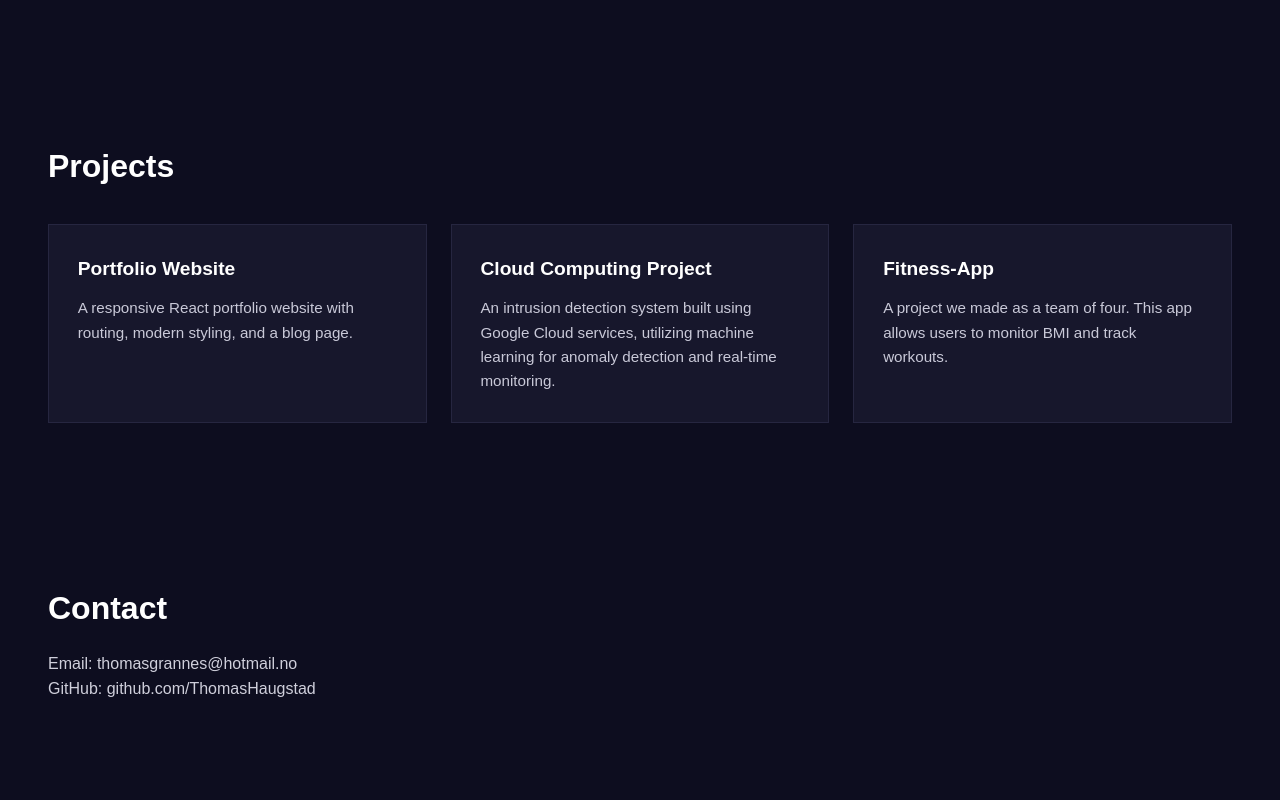
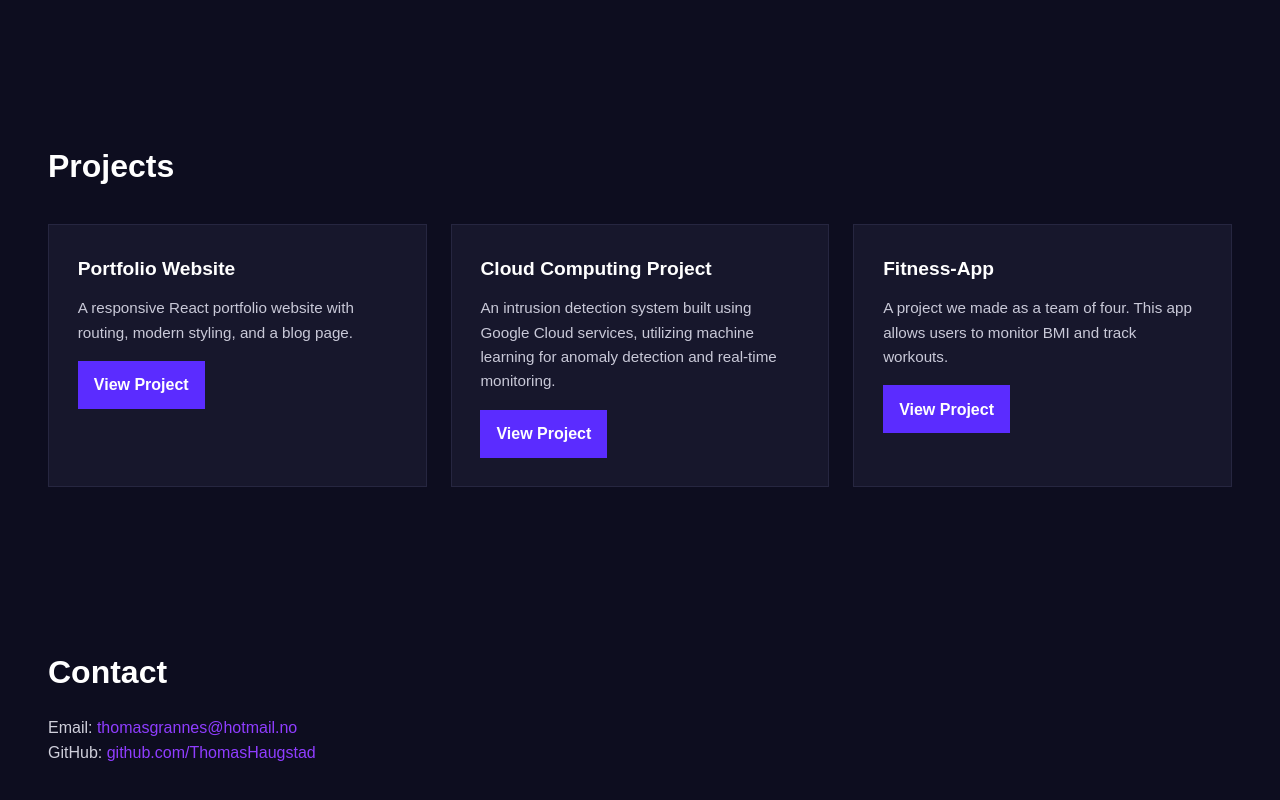
Before and after one commit to ThomasHaugstad/my-portfolio, a React (Vite) app: page /my-portfolio/ in a window 1280 px wide. Shown: the part 1327-2127 px from the top of the page. Built offline with nearby package versions, Linux system fonts and the light colour scheme.

Commit message:
Updated portfolio fixes

```diff
--- a/src/index.css
+++ b/src/index.css
@@ -220,3 +220,22 @@ a {
 .project-link:hover {
   background: #8f3dff;
 }
+
+.contact-link {
+  color: #8f3dff;
+  transition: 0.2s ease;
+}
+
+.contact-link:hover {
+  color: white;
+}
+
+.blog-post p {
+  text-align: center;
+}
+
+.blog-post h3,
+.blog-post h4,
+.blog-post h5 {
+  text-align: center;
+}
--- a/src/pages/Home.jsx
+++ b/src/pages/Home.jsx
@@ -61,18 +61,38 @@ function Home() {
 
       <section id="contact" className="section dark-section">
         <h2>Contact</h2>
-        <p>Email: thomasgrannes@hotmail.no</p>
-        <p>GitHub: github.com/ThomasHaugstad</p>
+<p>
+  Email:{" "}
+  <a href="mailto:thomasgrannes@hotmail.no" className="contact-link">
+    thomasgrannes@hotmail.no
+  </a>
+</p>
+
+<p>
+  GitHub:{" "}
+  <a
+    href="https://github.com/ThomasHaugstad"
+    target="_blank"
+    rel="noopener noreferrer"
+    className="contact-link"
+  >
+    github.com/ThomasHaugstad
+  </a>
+</p>
       </section>
     </main>
   );
 }
 
-function ProjectCard({ title, desc }) {
+function ProjectCard({ title, desc, link }) {
   return (
     <div className="project-card">
       <h3>{title}</h3>
       <p>{desc}</p>
+
+      <a className="project-link" href={link} target="_blank" rel="noopener noreferrer">
+        View Project
+      </a>
     </div>
   );
 }
```
